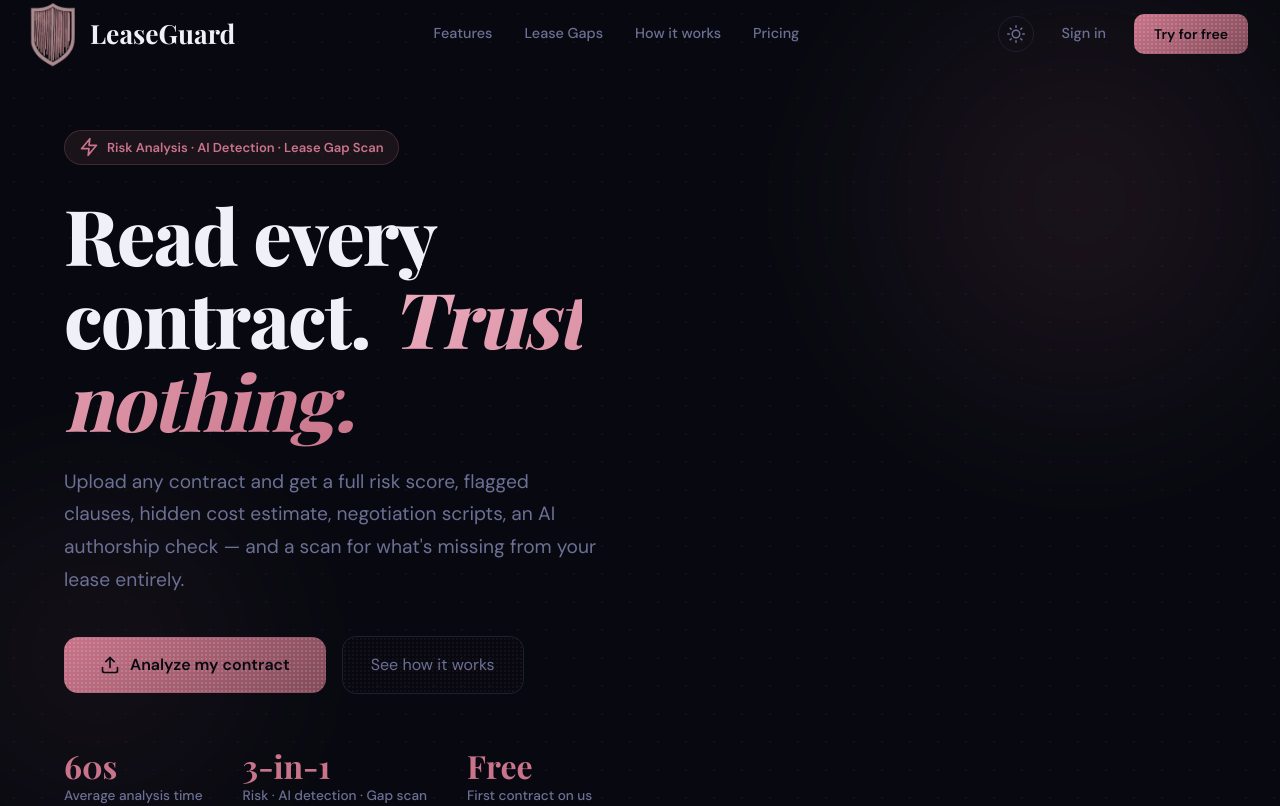
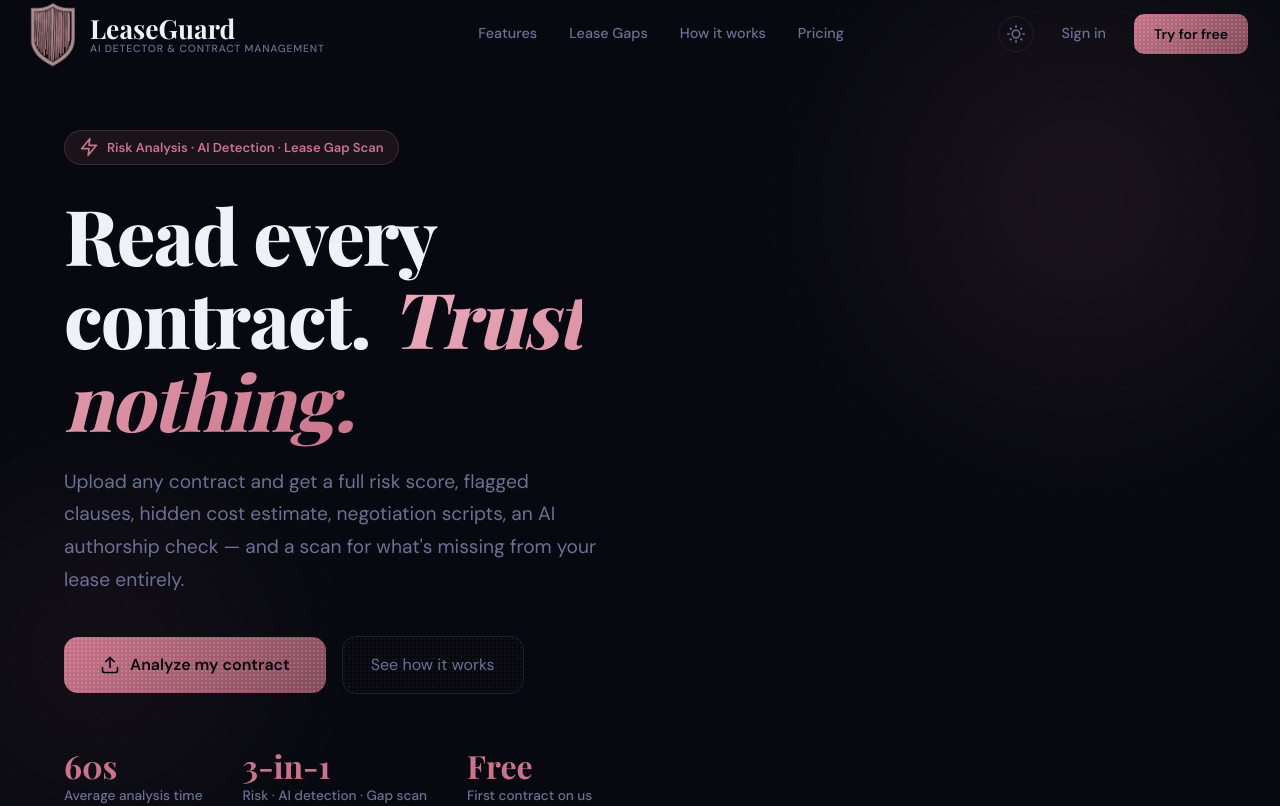
Before and after one commit to ishaan-cherukuri/leaseguard, a Next.js app: page / in a window 1280 px wide. Shown: the top 806 px of the page. Built offline with nearby package versions, Linux system fonts and the light colour scheme; a web font is replaced by a local one.

Commit message:
added seo

```diff
--- a/app/(app)/layout.tsx
+++ b/app/(app)/layout.tsx
@@ -32,7 +32,10 @@ export default async function AppLayout({ children }: { children: React.ReactNod
               style={{ background: 'var(--accent-dim)', border: '1px solid color-mix(in srgb, var(--accent) 25%, transparent)' }}>
               <Shield className="w-3.5 h-3.5 text-accent" />
             </div>
-            <span className="font-display text-base font-bold text-text-primary">LeaseGuard</span>
+            <span className="flex flex-col" style={{ lineHeight: 1.15 }}>
+              <span className="font-display text-base font-bold text-text-primary">LeaseGuard</span>
+              <span style={{ fontSize: '0.6rem', fontWeight: 500, letterSpacing: '0.07em', textTransform: 'uppercase', color: 'var(--text-secondary)' }}>AI &amp; Contract Mgmt</span>
+            </span>
           </Link>
         </div>
 
--- a/app/page.tsx
+++ b/app/page.tsx
@@ -875,8 +875,13 @@ function Nav({ dark, toggleDark }: { dark: boolean; toggleDark: () => void }) {
         {/* Logo */}
         <Link href="/" style={{ display: 'flex', alignItems: 'center', gap: '0.625rem', textDecoration: 'none' }}>
           <ShieldLogo size={60} />
-          <span style={{ fontFamily: 'var(--font-playfair), serif', fontSize: '1.65rem', fontWeight: 700, color: 'var(--text-primary)' }}>
-            LeaseGuard
+          <span style={{ display: 'flex', flexDirection: 'column', lineHeight: 1.1 }}>
+            <span style={{ fontFamily: 'var(--font-playfair), serif', fontSize: '1.65rem', fontWeight: 700, color: 'var(--text-primary)' }}>
+              LeaseGuard
+            </span>
+            <span style={{ fontSize: '0.65rem', fontWeight: 500, letterSpacing: '0.08em', textTransform: 'uppercase', color: 'var(--text-secondary)' }}>
+              AI Detector &amp; Contract Management
+            </span>
           </span>
         </Link>
 
```
